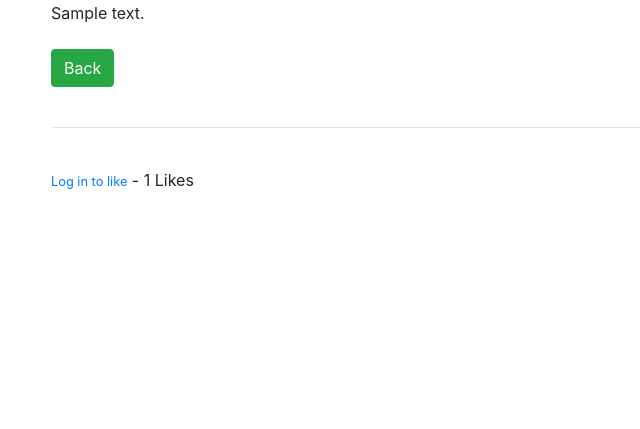
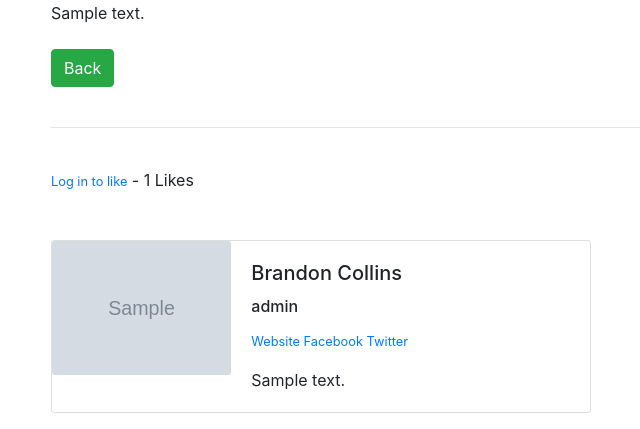
Before and after one commit to BrandonPCollins/my-project-4, a Django app: page /article/1 in a window 1280 px wide. Shown: the part 540-969 px from the top of the page, without its empty margins (34-674 px from the left). Before the commit the page ends 729 px from the top, so only its background shows below. Run offline with Django 4.2, Linux system fonts and the light colour scheme; data comes from the database, SQL or seed files in the repository; tables that the repository leaves empty hold one stand-in row (values such as "Sample post"); grey boxes marked "Sample" are stand-in pictures; some libraries are stand-ins or nearby versions.

Commit message:
Posting User Card

```diff
--- a/myblog/models.py
+++ b/myblog/models.py
@@ -20,6 +20,10 @@ class Category(models.Model):
 class Profile(models.Model):
     user = models.OneToOneField(User, null=True, on_delete=models.CASCADE)
     bio = models.TextField()
+    profile_pic = models.ImageField(null=True, blank=True, upload_to="images/profile/")
+    website_url = models.CharField(max_length=255, null=True, blank=True)
+    facebook_url = models.CharField(max_length=255, null=True, blank=True)
+    twitter_url = models.CharField(max_length=255, null=True, blank=True)
 
     def __str__(self):
         return str(self.user)
--- a/myblog/templates/article_details.html
+++ b/myblog/templates/article_details.html
@@ -52,5 +52,43 @@
         {% endif %}
             - {{ total_likes }} Likes
     </form>
+    <br><br>
+    <div class="card mb-3" style="max-width: 540px;">
+        <div class="row no-gutters">
+            <div class="col-md-4">
+            {% if post.author.profile.profile_pic %}
+            <img src="{{ post.author.profile.profile_pic.url }}"
+            class="card-img" class="rounded-circle" alt="Poster's Profile Picture">
+            {% else %}
+            <img src="https://res.cloudinary.com/dchgmljz1/image/upload/c_pad,b_auto:predominant,fl_preserve_transparency/v1700543410/360_F_516275801_f3Fsp17x6HQK0xQgDQEELoTuERO4SsWV_xjagkk.jpg?_s=public-apps"
+            class="card-img" alt="Placeholder Profile Picture">
+            {% endif %}
+            </div>
+            <div class="col-md-8">
+            <div class="card-body">
+                <h5 class="card-title">{{post.author.first_name}} {{post.author.last_name}}</h5>
+                <h6 class="card-title">{{post.author}}</h6>
+                <p class="card-text"><small class="text-muted">
+                    {% if post.author.profile.website_url %}
+                    <a href="{{post.author.profile.website_url}}">
+                    Website</a>
+                    {% endif %}
+
+                    {% if post.author.profile.facebook_url %}
+                    <a href="{{post.author.profile.facebook_url}}">
+                    Facebook</a>
+                    {% endif %}
+
+                    {% if post.author.profile.twitter_url %}
+                    <a href="{{post.author.profile.twitter_url}}">
+                    Twitter</a>
+                    {% endif %}
+
+                </small></p>
+                <p class="card-text">{{post.author.profile.bio}}</p>
+            </div>
+            </div>
+        </div>
+    </div>
 
 {% endblock %}
--- a/myblog/templates/home.html
+++ b/myblog/templates/home.html
@@ -25,6 +25,7 @@
         {{ post.snippet }}
     </li>
 
+
 {% endfor %}
 </ul>
 
```
Also changed, not shown: myblog/migrations/0010_profile_facebook_url_profile_profile_pic_and_more.py (added).
